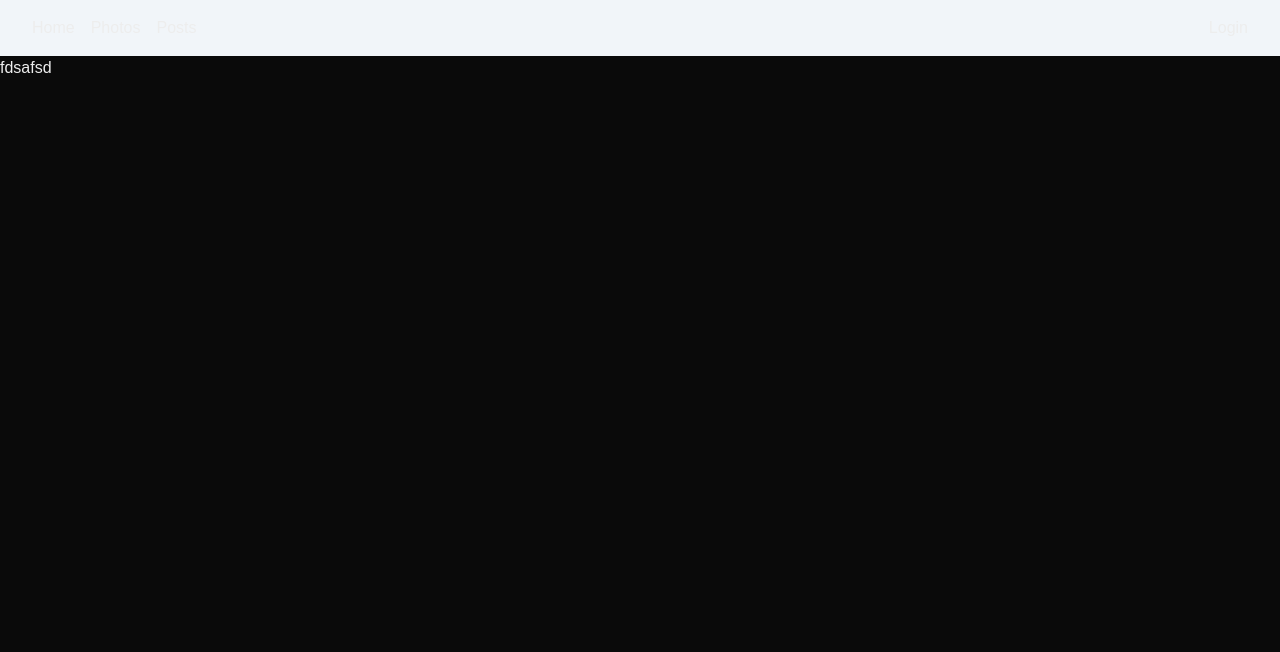
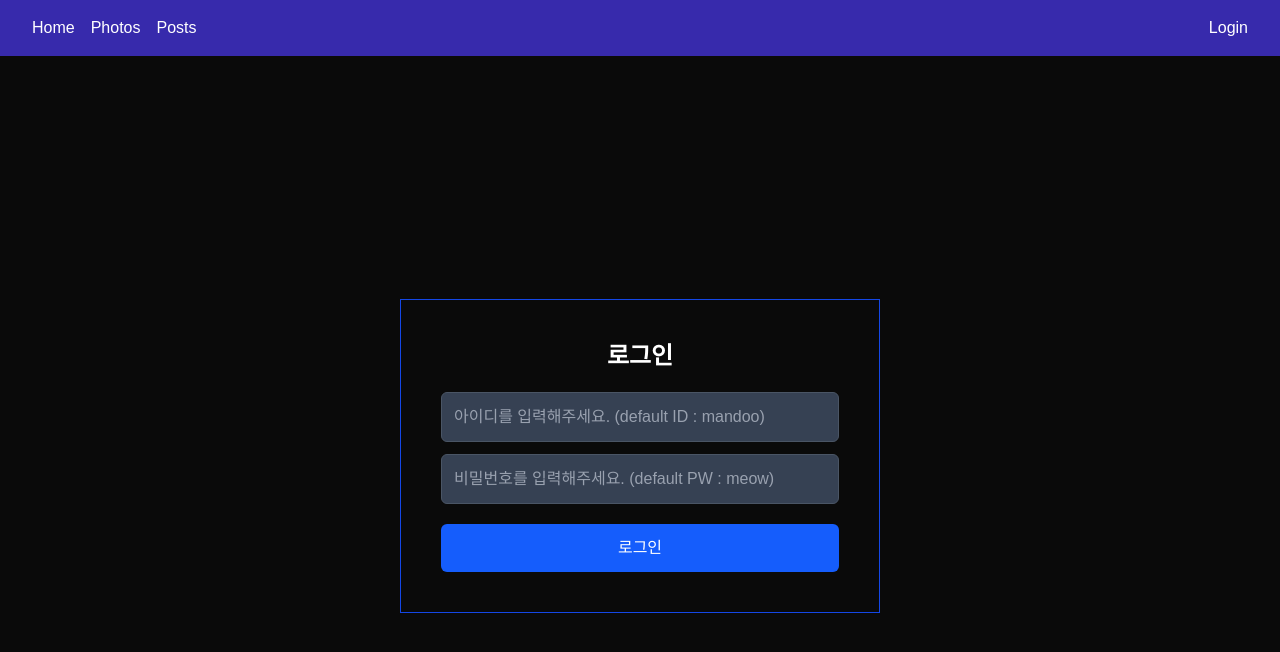
Before and after one commit to groom-practice/final-semi-project-team-3, a Next.js app: page /login in a window 1280 px wide. Shown: the top 652 px of the page. Built offline with nearby package versions, Linux system fonts and the light colour scheme.

Commit message:
style: nav, login style 수정

```diff
--- a/app/login/page.tsx
+++ b/app/login/page.tsx
@@ -1,3 +1,22 @@
 export default function Login() {
-  return <div>fdsafsd</div>;
+  return (
+    <div className="w-screen h-screen flex justify-center items-center">
+      <div className="flex flex-col w-120 gap-3 p-10 border-1 border-blue-700">
+        <h1 className="text-2xl font-semibold text-white text-center mb-2">
+          로그인
+        </h1>
+        <input
+          className="bg-gray-700 border border-gray-600 text-white p-3 rounded-md placeholder-gray-400 focus:outline-none focus:ring-2 focus:ring-blue-500 focus:border-transparent"
+          placeholder="아이디를 입력해주세요. (default ID : mandoo)"
+        />
+        <input
+          className="bg-gray-700 border border-gray-600 text-white p-3 rounded-md placeholder-gray-400 focus:outline-none focus:ring-2 focus:ring-blue-500 focus:border-transparent"
+          placeholder="비밀번호를 입력해주세요. (default PW : meow)"
+        />
+        <button className="bg-blue-600 hover:bg-blue-700 text-white p-3 rounded-md font-medium transition-colors duration-200 mt-2">
+          로그인
+        </button>
+      </div>
+    </div>
+  );
 }
--- a/components/Header.tsx
+++ b/components/Header.tsx
@@ -24,15 +24,24 @@ export default function Header() {
   }, []);
 
   return (
-    <header className="fixed top-0 left-0 w-screen flex justify-between bg-slate-100 px-8 py-4">
+    <header className="fixed top-0 left-0 w-screen flex justify-between bg-indigo-800 px-8 py-4">
       <nav className="flex gap-4">
-        <Link href={"/"} className="hover:text-slate-500">
+        <Link
+          href={"/"}
+          className="text-white hover:scale-105 hover:text-blue-200"
+        >
           Home
         </Link>
-        <Link href={"/photos"} className="hover:text-slate-500">
+        <Link
+          href={"/photos"}
+          className="text-white hover:scale-105 hover:text-blue-200"
+        >
           Photos
         </Link>
-        <Link href={"/posts"} className="hover:text-slate-500">
+        <Link
+          href={"/posts"}
+          className="text-white hover:scale-105 hover:text-blue-200"
+        >
           Posts
         </Link>
       </nav>
@@ -40,12 +49,15 @@ export default function Header() {
         {isLoggedIn ? (
           <button
             onClick={handleLogout}
-            className="hover:text-slate-500 cursor-pointer"
+            className="text-white hover:scale-105 hover:text-blue-200 cursor-pointer"
           >
             Logout
           </button>
         ) : (
-          <Link href={"/login"} className="hover:text-slate-500">
+          <Link
+            href={"/login"}
+            className="text-white hover:scale-105 hover:text-blue-200"
+          >
             Login
           </Link>
         )}
```
